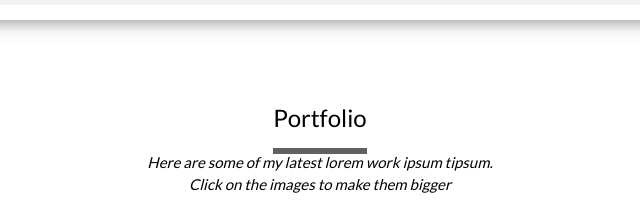
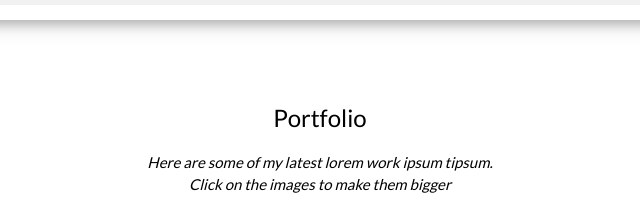
Before and after one commit to User-IO/Template2, a plain HTML site: page index.html in a window 1280 px wide. Shown: the part 2936-3140 px from the top of the page, 320-960 px from the left. Drawn offline with nearby package versions, Linux system fonts and the light colour scheme.

Commit message:
Got rid of bottom line for portfolio
Just gotta keep the momentum moving, even if it's just one puny thing.

```diff
--- a/index.html
+++ b/index.html
@@ -135,7 +135,7 @@
   <!-- Grid -->
   <div class="w3-row-padding" id="portfolio">
     <div class="w3-center w3-padding-64">
-      <span class="w3-xlarge w3-bottombar w3-border-dark-grey w3-padding-16">Portfolio</span>
+      <span class="w3-xlarge w3-border-dark-grey w3-padding-16">Portfolio</span>
 	  <br/>
 	  <p class="w3-center"><em>Here are some of my latest lorem work ipsum tipsum.<br> Click on the images to make them bigger</em></p><br>
     </div>
```
